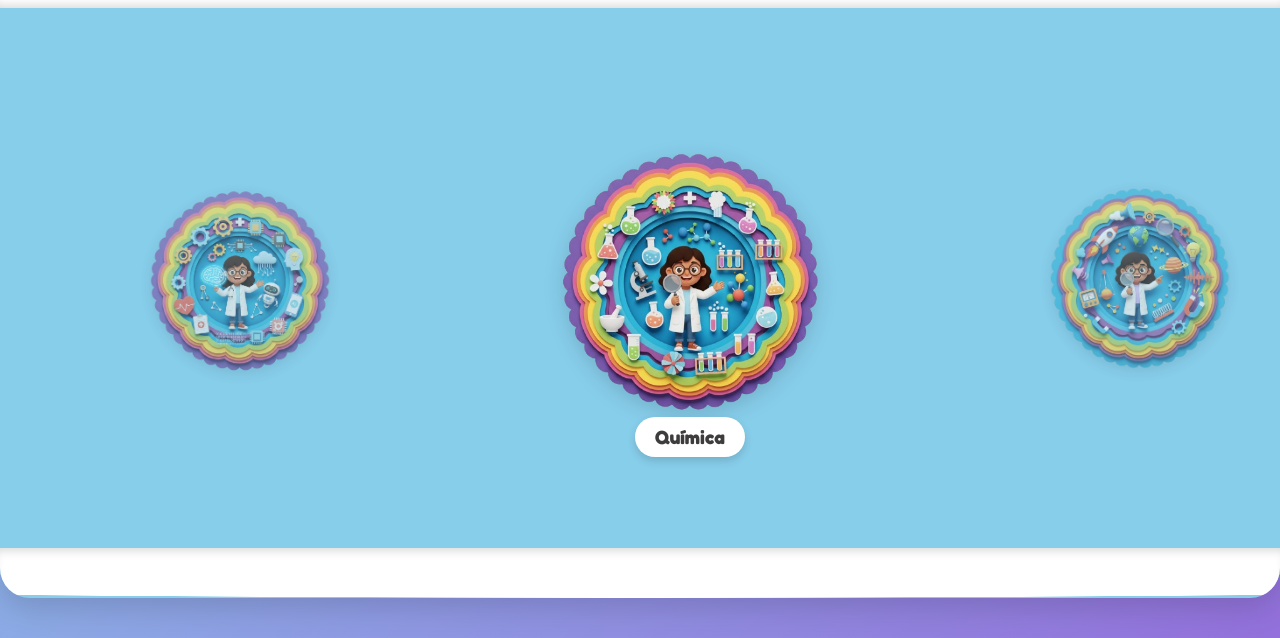
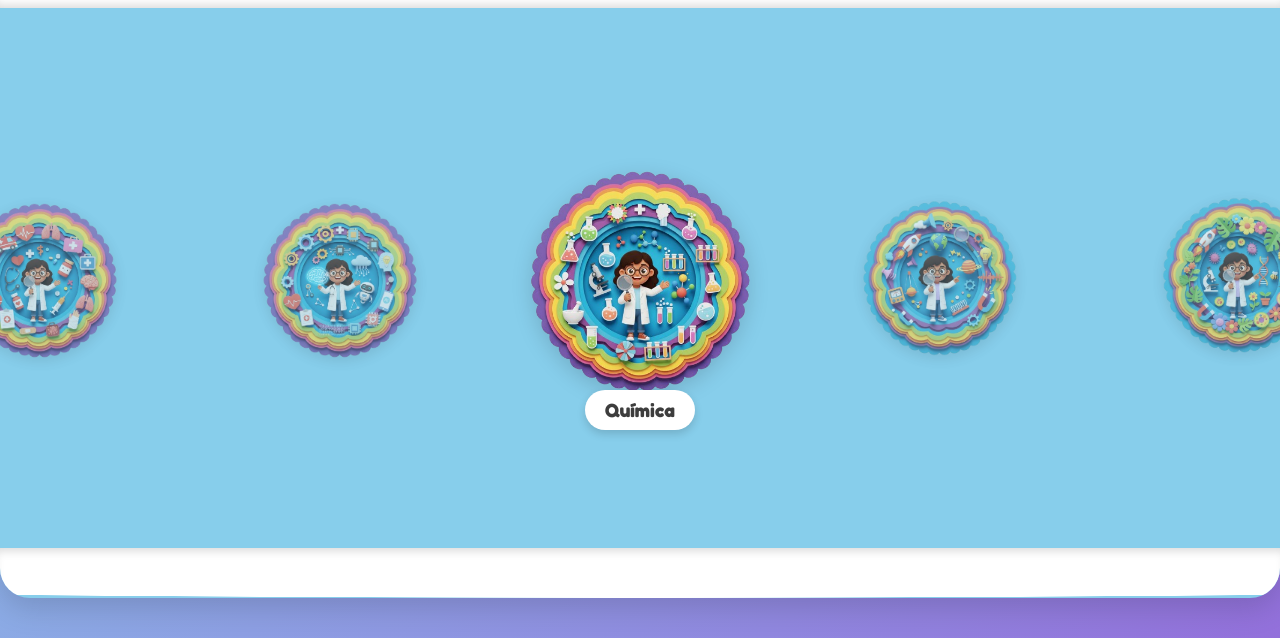
Before and after one commit to maelsilvatt/projeto-mini-cientistas, a plain HTML site: page src/index.html in a window 1280 px wide. Shown: the part 162-800 px from the top of the page. Drawn offline with Linux system fonts and the light colour scheme.

Commit message:
Corrigido bug de carrossel descentralizado

```diff
--- a/src/index.html
+++ b/src/index.html
@@ -124,9 +124,9 @@
         }
 
         .lab-card {
-            width: 350px; /* Tamanho do card */
-            height: 350px;
-            margin: 0 50px;
+            width: 300px; /* Tamanho do card */
+            height: 300px;
+            margin: 0 0px;
             flex-shrink: 0;
             transition: transform 0.5s, opacity 0.5s;
             transform: scale(0.7);
@@ -154,7 +154,7 @@
         /* Nome do labnoratório */
         .lab-name {
             position: absolute;
-            bottom: -4px; /* Posição abaixo do card */
+            bottom: -2px; /* Posição abaixo do card */
             background-color: var(--primary-white);
             color: var(--font-dark);
             padding: 8px 20px;
--- a/src/menu_labs.js
+++ b/src/menu_labs.js
@@ -7,7 +7,7 @@ document.addEventListener('DOMContentLoaded', () => {
         { name: 'Química', imagePath: 'assets/labs/quimica.png' },
         { name: 'Física', imagePath: 'assets/labs/fisica.png' },
         { name: 'Biologia', imagePath: 'assets/labs/biologia.png' },
-        { name: 'Odonto', imagePath: 'assets/labs/odonto.png' },
+        { name: 'Odontologia', imagePath: 'assets/labs/odonto.png' },
         { name: 'Medicina', imagePath: 'assets/labs/medicina.png' },
         { name: 'Inteligência Artificial', imagePath: 'assets/labs/ia.png' }
     ];
@@ -61,13 +61,15 @@ document.addEventListener('DOMContentLoaded', () => {
         isAnimating = useTransition;
 
         cardWidth = cards[0].offsetWidth;
-        spacing = parseInt(getComputedStyle(cards[0]).marginRight) * 2;
+        const styles = getComputedStyle(cards[0]);
+        const marginLeft = parseInt(styles.marginLeft) || 0;
+        const marginRight = parseInt(styles.marginRight) || 0;
+        spacing = marginLeft + marginRight;
         const itemWidth = cardWidth + spacing;
 
         // Centraliza o card ativo
         const offset = -currentIndex * itemWidth;
         const trackCentering = (carouselArea.offsetWidth / 2) - (cardWidth / 2);
-        // [FIX] Imagens dos labs não estão centralizadas corretamente. Corrigir o cálculo do offset.
 
         track.style.transition = useTransition ? 'transform 0.5s cubic-bezier(0.25, 1, 0.5, 1)' : 'none';
         track.style.transform = `translateX(${offset + trackCentering}px)`;
@@ -118,11 +120,7 @@ document.addEventListener('DOMContentLoaded', () => {
             isDragging = false;
 
             const currentTransform = new DOMMatrix(getComputedStyle(track).transform).m41;
-            const itemWidth = cardWidth + spacing;
-            const trackCentering = (carouselArea.offsetWidth / 2) - (cardWidth / 2);
 
-            // Calcula o índice mais próximo com base na posição final, considerando a centralização
-            const closestIndex = Math.round(-(currentTransform - trackCentering) / itemWidth);
             // Limita o índice para não ir muito longe com um arrasto rápido
             const movedBy = Math.sign(initialTranslateX - currentTransform);
             currentIndex = Math.max(0, Math.min(currentIndex + movedBy, cards.length -1));
```
